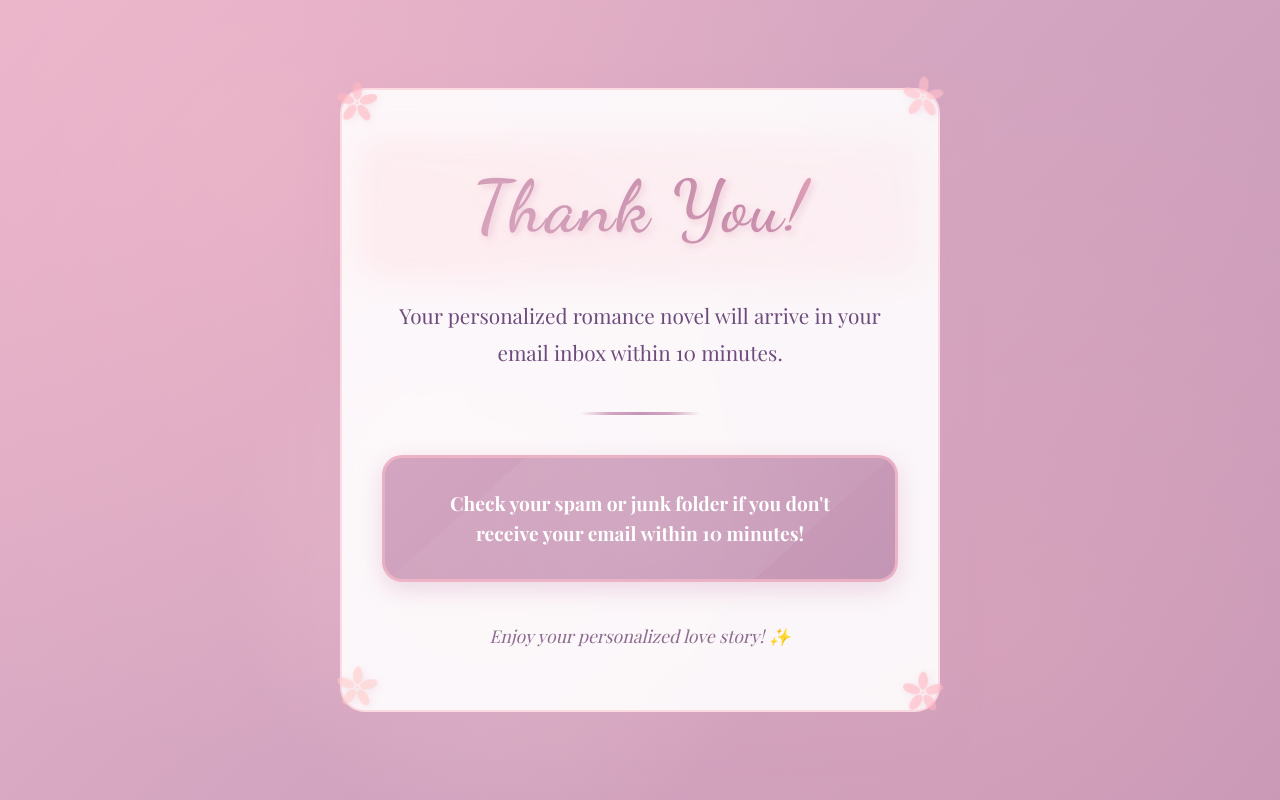
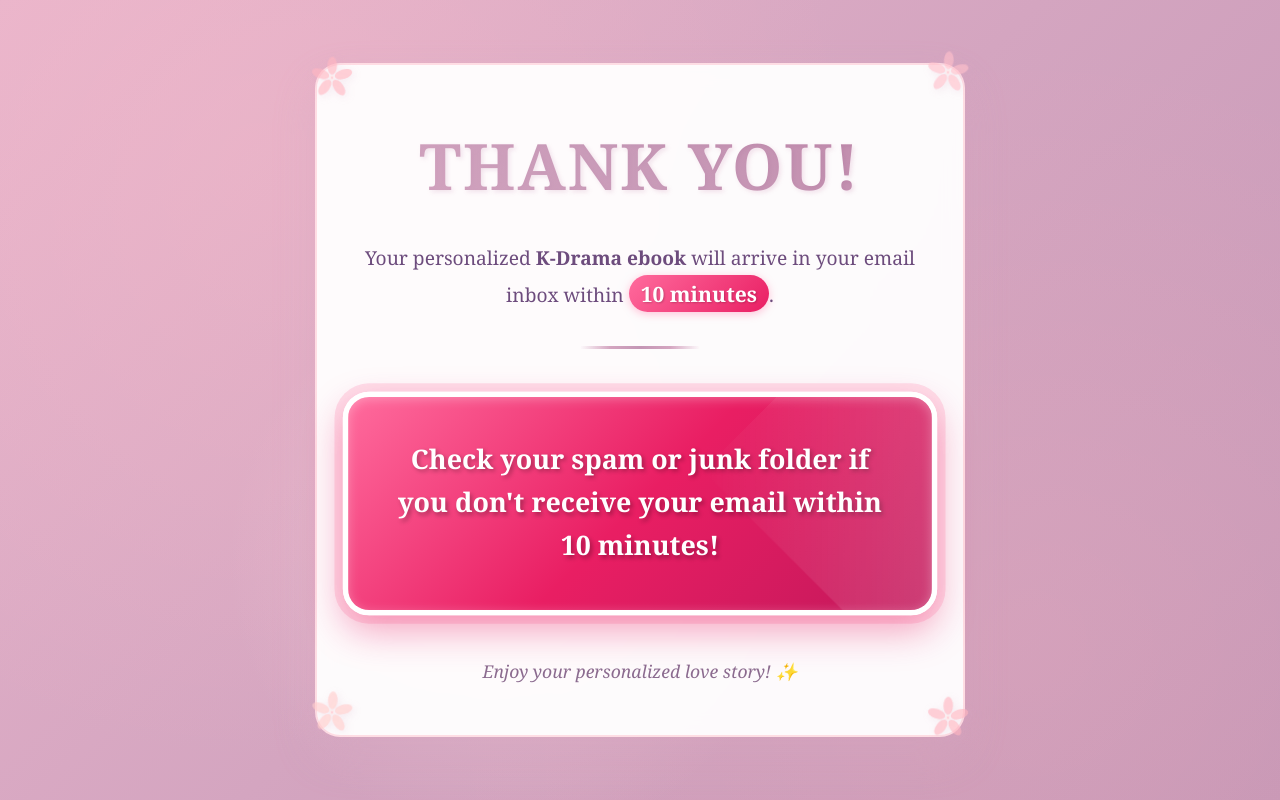
Before and after one commit to weracha/thank-you-page, a plain HTML site: page index.html in a window 1280 px wide. Drawn offline with nearby package versions, Linux system fonts and the light colour scheme.

Commit message:
Update index.html

```diff
--- a/index.html
+++ b/index.html
@@ -4,7 +4,6 @@
     <meta charset="UTF-8">
     <meta name="viewport" content="width=device-width, initial-scale=1.0">
     <title>Thank You - Your Personalized Romance Novel</title>
-    <link href="https://fonts.googleapis.com/css2?family=Dancing+Script:wght@400;500;600;700&family=Playfair+Display:wght@400;500;600;700&display=swap" rel="stylesheet">
     <style>
         * {
             margin: 0;
@@ -13,7 +12,7 @@
         }
 
         body {
-            font-family: 'Playfair Display', 'Georgia', serif;
+            font-family: 'Georgia', 'Times New Roman', serif;
             background: linear-gradient(135deg, #E8B4CB 0%, #D4A5C0 50%, #C496B5 100%);
             color: #6D4C7D;
             line-height: 1.6;
@@ -21,9 +20,9 @@
             display: flex;
             align-items: center;
             justify-content: center;
-            padding: 20px;
+            padding: 40px 20px;
             position: relative;
-            overflow: hidden;
+            overflow-x: hidden;
         }
 
         /* Background floral elements */
@@ -42,12 +41,12 @@
         }
 
         .container {
-            max-width: 600px;
+            max-width: 650px;
             width: 100%;
-            background: rgba(255, 255, 255, 0.9);
+            background: rgba(255, 255, 255, 0.95);
             backdrop-filter: blur(10px);
             border-radius: 25px;
-            padding: 60px 40px;
+            padding: 50px 40px;
             text-align: center;
             position: relative;
             box-shadow: 0 20px 40px rgba(212, 165, 192, 0.3);
@@ -91,72 +90,93 @@
         }
 
         h1 {
-            font-family: 'Dancing Script', cursive;
-            font-size: 4.5rem;
-            font-weight: 600;
-            background: linear-gradient(45deg, #D4A5C0, #C496B5, #B87FA3, #FFB6C1);
+            font-size: 4rem;
+            font-weight: bold;
+            background: linear-gradient(45deg, #D4A5C0, #C496B5, #B87FA3);
             -webkit-background-clip: text;
             -webkit-text-fill-color: transparent;
             background-clip: text;
-            margin-bottom: 2rem;
-            text-shadow: 3px 3px 6px rgba(212, 165, 192, 0.4);
+            margin-bottom: 1.5rem;
+            text-shadow: 2px 2px 4px rgba(212, 165, 192, 0.3);
             letter-spacing: 2px;
-            position: relative;
-            animation: glow 3s ease-in-out infinite alternate;
-        }
-
-        h1::before {
-            content: '';
-            position: absolute;
-            top: -10px;
-            left: -10px;
-            right: -10px;
-            bottom: -10px;
-            background: linear-gradient(45deg, rgba(255, 182, 193, 0.3), rgba(255, 192, 203, 0.2));
-            border-radius: 20px;
-            z-index: -1;
-            filter: blur(15px);
-            animation: pulse 2s ease-in-out infinite;
-        }
-
-        @keyframes glow {
-            0% {
-                text-shadow: 3px 3px 6px rgba(212, 165, 192, 0.4);
-                transform: scale(1);
-            }
-            100% {
-                text-shadow: 3px 3px 12px rgba(255, 182, 193, 0.6), 0 0 20px rgba(255, 192, 203, 0.3);
-                transform: scale(1.02);
-            }
-        }
-
-        @keyframes pulse {
-            0%, 100% { opacity: 0.3; transform: scale(0.95); }
-            50% { opacity: 0.6; transform: scale(1.05); }
+            text-transform: uppercase;
         }
 
         .main-message {
-            font-size: 1.3rem;
-            margin-bottom: 2.5rem;
+            font-size: 1.2rem;
+            margin-bottom: 1.5rem;
             color: #6D4C7D;
             line-height: 1.8;
             font-weight: 300;
         }
 
+        /* Highlight the 10 minutes delivery time */
+        .highlight-time {
+            background: linear-gradient(135deg, #FF6B9D, #E91E63);
+            color: white;
+            padding: 4px 12px;
+            border-radius: 20px;
+            font-weight: bold;
+            font-size: 1.1em;
+            text-shadow: 1px 1px 2px rgba(0,0,0,0.2);
+            box-shadow: 0 2px 8px rgba(255, 107, 157, 0.4);
+            white-space: nowrap;
+        }
+
+        /* ATTENTION-GRABBING SPAM WARNING - This is the STAR of the show */
         .spam-warning {
-            background: linear-gradient(135deg, #D4A5C0, #C496B5);
-            color: white;
-            padding: 30px 35px;
-            border-radius: 20px;
-            margin: 2.5rem 0;
-            font-size: 1.2rem;
-            font-weight: bold;
-            box-shadow: 0 8px 25px rgba(212, 165, 192, 0.4);
-            border: 3px solid rgba(255, 192, 203, 0.6);
+            /* Size: Make it HUGE and impossible to miss */
+            font-size: 1.6rem;
+            font-weight: 900;
+
+            /* Contrast: Bright attention-grabbing colors */
+            background: linear-gradient(135deg, #FF6B9D, #E91E63, #C2185B);
+            color: #FFFFFF;
+            text-shadow: 2px 2px 4px rgba(0,0,0,0.3);
+
+            /* Position: Place it prominently in visual hierarchy */
+            margin: 3rem 0 3rem 0;
+            padding: 40px 45px;
+
+            /* Shape: Unique rounded design that stands out */
+            border-radius: 25px;
+            border: 5px solid #FFFFFF;
+
+            /* Visual effects: Multiple attention-grabbing techniques */
+            box-shadow:
+                0 15px 35px rgba(233, 30, 99, 0.4),
+                0 0 0 8px rgba(255, 107, 157, 0.2),
+                inset 0 2px 10px rgba(255, 255, 255, 0.3);
+
             position: relative;
             overflow: hidden;
+
+            /* Motion: Pulsing animation to grab attention */
+            animation: attentionPulse 2.5s ease-in-out infinite;
+
+            /* Transform: Slight scaling for prominence */
+            transform: scale(1.05);
         }
 
+        /* Pulsing animation specifically designed for attention */
+        @keyframes attentionPulse {
+            0%, 100% {
+                transform: scale(1.05);
+                box-shadow:
+                    0 15px 35px rgba(233, 30, 99, 0.4),
+                    0 0 0 8px rgba(255, 107, 157, 0.2),
+                    inset 0 2px 10px rgba(255, 255, 255, 0.3);
+            }
+            50% {
+                transform: scale(1.08);
+                box-shadow:
+                    0 20px 45px rgba(233, 30, 99, 0.6),
+                    0 0 0 12px rgba(255, 107, 157, 0.4),
+                    inset 0 2px 10px rgba(255, 255, 255, 0.4);
+            }
+        }
+
+        /* Shimmer effect for extra attention */
         .spam-warning::before {
             content: '';
             position: absolute;
@@ -164,14 +184,18 @@
             left: -50%;
             width: 200%;
             height: 200%;
-            background: radial-gradient(circle, rgba(255, 255, 255, 0.1) 0%, transparent 70%);
-            animation: shimmer 3s ease-in-out infinite;
+            background: linear-gradient(45deg, transparent, rgba(255, 255, 255, 0.4), transparent);
+            animation: shimmerSweep 3s ease-in-out infinite;
+            pointer-events: none;
         }
 
-        @keyframes shimmer {
-            0%, 100% { transform: rotate(0deg); }
-            50% { transform: rotate(180deg); }
+        @keyframes shimmerSweep {
+            0% { transform: translateX(-100%) translateY(-100%) rotate(45deg); }
+            50% { transform: translateX(100%) translateY(100%) rotate(45deg); }
+            100% { transform: translateX(-100%) translateY(-100%) rotate(45deg); }
         }
+
+
 
         .closing-message {
             font-size: 1.1rem;
@@ -218,20 +242,22 @@
             }
 
             h1 {
-                font-size: 2.5rem;
-                margin-bottom: 1.5rem;
+                font-size: 3rem;
+                margin-bottom: 1.2rem;
             }
 
             .main-message {
                 font-size: 1.1rem;
-                margin-bottom: 2rem;
+                margin-bottom: 1.5rem;
             }
 
             .spam-warning {
-                padding: 25px 30px;
-                font-size: 1.1rem;
-                margin: 2rem 0;
+                padding: 35px 30px;
+                font-size: 1.4rem;
+                margin: 2.5rem 0;
             }
+
+
 
             .flower-decoration {
                 width: 45px;
@@ -249,7 +275,8 @@
             }
 
             h1 {
-                font-size: 2rem;
+                font-size: 2.5rem;
+                letter-spacing: 1px;
             }
 
             .main-message {
@@ -257,9 +284,12 @@
             }
 
             .spam-warning {
-                padding: 20px 25px;
-                font-size: 1rem;
+                padding: 30px 25px;
+                font-size: 1.3rem;
+                transform: scale(1.02);
             }
+
+
 
             .flower-decoration {
                 width: 35px;
@@ -293,7 +323,8 @@
                     <ellipse cx="0" cy="-20" rx="8" ry="15" transform="rotate(72)" opacity="0.9"/>
                     <ellipse cx="0" cy="-20" rx="8" ry="15" transform="rotate(144)" opacity="0.9"/>
                     <ellipse cx="0" cy="-20" rx="8" ry="15" transform="rotate(216)" opacity="0.9"/>
-                    <ellipse cx="0" cy="-20" rx="8" ry="15" transform="rotate(288)" opacity="0.9"/>
+                    <ellipse cx="0" cy="-20" rx="8"
+                    ry="15" transform="rotate(288)" opacity="0.9"/>
                     <circle cx="0" cy="0" r="4" fill="#FFE4E1" opacity="0.8"/>
                     <circle cx="0" cy="0" r="2" fill="#FFC0CB" opacity="0.9"/>
                 </g>
@@ -303,7 +334,7 @@
         <h1>Thank You!</h1>
 
         <p class="main-message">
-            Your personalized romance novel will arrive in your email inbox within 10 minutes.
+            Your personalized <strong>K-Drama ebook</strong> will arrive in your email inbox within <span class="highlight-time">10 minutes</span>.
         </p>
 
         <div class="separator"></div>
```
